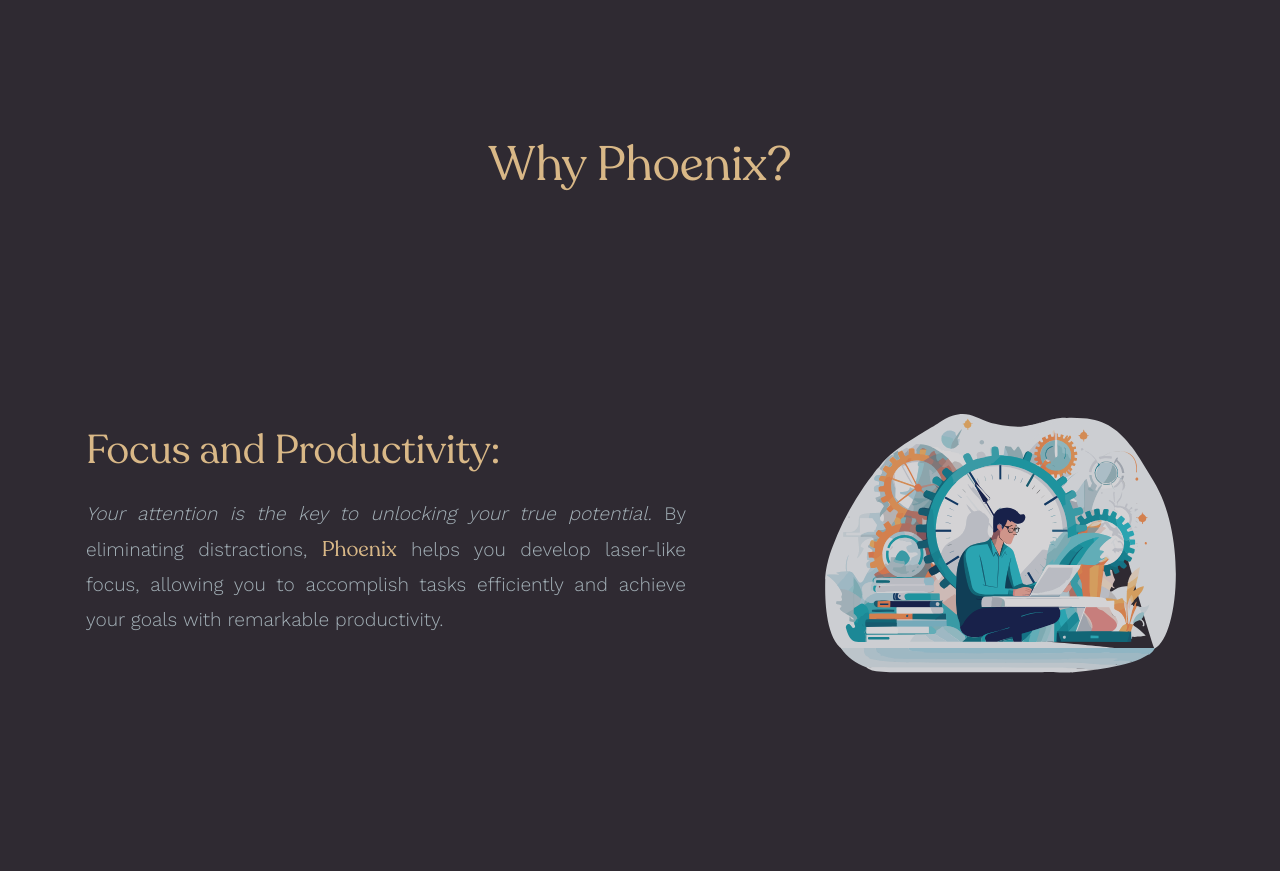
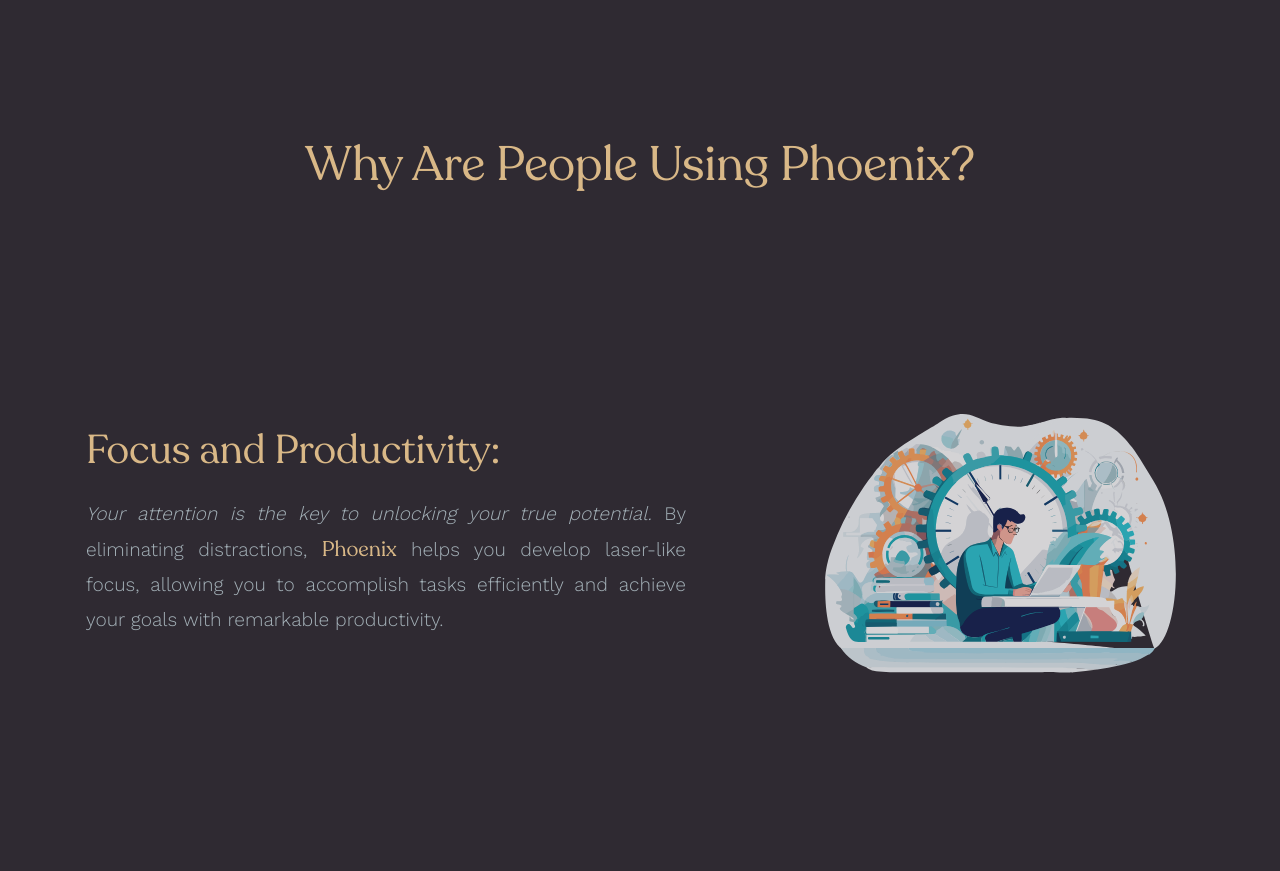
Before and after one commit to jeremyash13/Phoenix_Website, a SvelteKit app: page / in a window 1280 px wide. Shown: the part 1580-2451 px from the top of the page. Built offline with nearby package versions, Linux system fonts and the light colour scheme.

Commit message:
modified section header text

```diff
--- a/src/routes/+page.svelte
+++ b/src/routes/+page.svelte
@@ -41,7 +41,7 @@
 
 <section class="section-b">
 	<div class="section-wrapper flex-col">
-		<h2 class="section-heading">Why Phoenix?</h2>
+		<h2 class="section-heading">Why Are People Using Phoenix?</h2>
 		<div class="flex-col">
 			<div class="why-reason">
 				<div class="why-reason-content">
```
